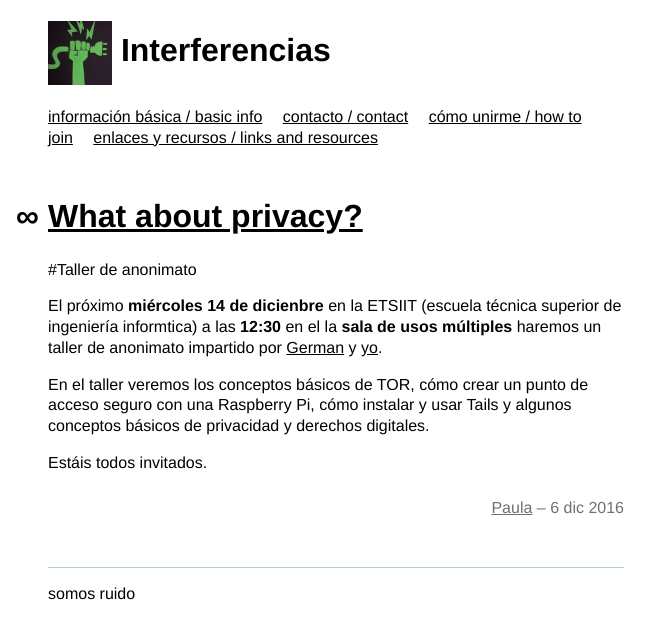
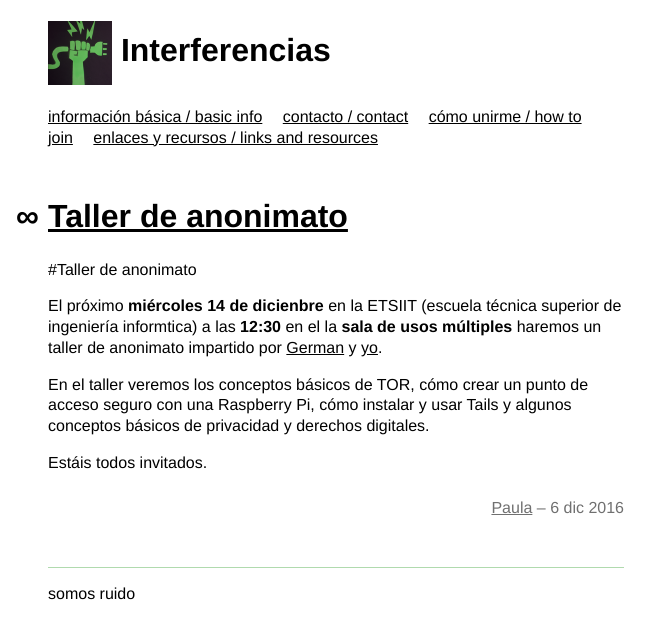
Before and after one commit to Interferencias/interferencias.github.io, a Jekyll site: the page built from _posts/2016-12-6-Taller-de-anonimato.md, in a window 1280 px wide. Shown: the top 639 px of the page, without its empty margins (0-670 px from the left). Built offline with Jekyll 4.4.1, drawn with Linux system fonts in a browser that asks for light colours.

Commit message:
Update 2016-12-6-Taller-de-anonimato.md

```diff
--- a/_posts/2016-12-6-Taller-de-anonimato.md
+++ b/_posts/2016-12-6-Taller-de-anonimato.md
@@ -1,6 +1,6 @@
 ---
 layout: post
-title: What about privacy?
+title: Taller de anonimato
 author: paula
 ---
 
```
